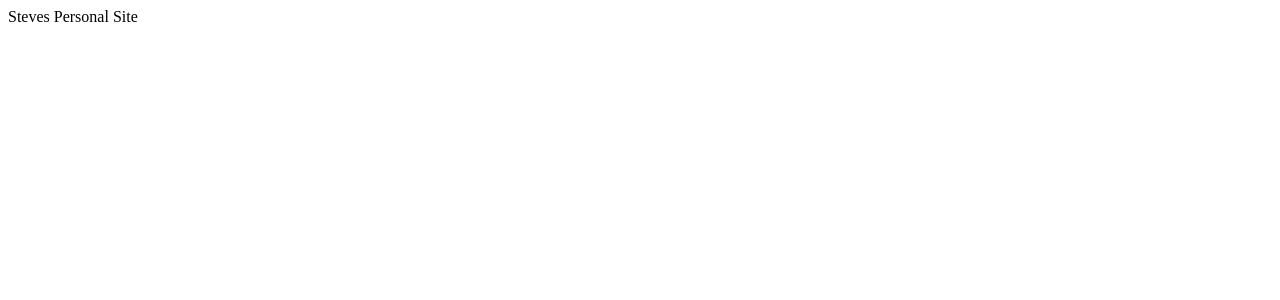
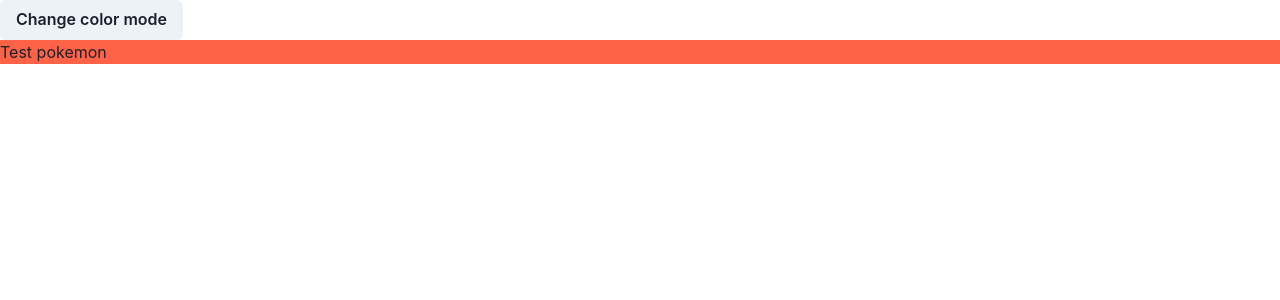
Before and after one commit to kodemaan/nextjs-personal-site, a Next.js app: page / in a window 1280 px wide. Shown: the top 300 px of the page. Built offline with nearby package versions, Linux system fonts and the light colour scheme.

Commit message:
Adding chakra-ui and setting up light and dark themes
Updating packages and making sure charka-ui is setup with light and dark
themes, still need to add a lot more boilerplate to make these a
work-able personal site

```diff
--- a/components/App.js
+++ b/components/App.js
@@ -1 +1,12 @@
-export const App = () => <div>Steves Personal Site</div>
+import { Box, Button, useColorMode, useColorModeValue } from '@chakra-ui/react'
+import React from 'react'
+export const App = () => {
+  const { colorMode, toggleColorMode } = useColorMode();
+  const mainBoxColor = useColorModeValue('gray.800', 'gray.50')
+  return (
+    <Box>
+      <Button onClick={toggleColorMode}>Change color mode</Button>
+      <Box bg='tomato' color={mainBoxColor}>Test pokemon</Box>
+    </Box>
+  )
+}
--- /dev/null
+++ b/next.config.js
@@ -0,0 +1,5 @@
+module.exports = {
+  future: {
+    webpack5: true,
+  },
+}
--- a/package.json
+++ b/package.json
@@ -16,8 +16,8 @@
     "@emotion/react": "^11.4.0",
     "@emotion/styled": "^11.3.0",
     "framer-motion": "^4.1.16",
-    "next": "^9.5.5",
-    "react": "^16.13.0",
-    "react-dom": "^16.13.0"
+    "next": "^10.2.0",
+    "react": "^17.0.2",
+    "react-dom": "^17.0.2"
   }
 }
--- /dev/null
+++ b/pages/_app.js
@@ -0,0 +1,10 @@
+import { ChakraProvider } from "@chakra-ui/react"
+import theme from './theme'
+function MyApp({ Component, pageProps }) {
+  return (
+    <ChakraProvider theme={theme}>
+      <Component {...pageProps} />
+    </ChakraProvider>
+  )
+}
+export default MyApp
--- /dev/null
+++ b/pages/_document.js
@@ -0,0 +1,17 @@
+import { ColorModeScript } from "@chakra-ui/react"
+import NextDocument, { Html, Head, Main, NextScript } from "next/document"
+import theme from "./theme"
+export default class Document extends NextDocument {
+  render() {
+    return (
+      <Html lang="en">
+        <Head />
+        <body>
+          <ColorModeScript initialColorMode={theme.config.initialColorMode} />
+          <Main />
+          <NextScript />
+        </body>
+      </Html>
+    )
+  }
+}
--- /dev/null
+++ b/pages/theme.js
@@ -0,0 +1,9 @@
+import { extendTheme } from "@chakra-ui/react"
+// 2. Add your color mode config
+const config = {
+  initialColorMode: "light",
+  useSystemColorMode: true,
+}
+// 3. extend the theme
+const theme = extendTheme({ config })
+export default theme
```
Also changed, not shown: 2 other files (tests, documents, lock files or other folders).
